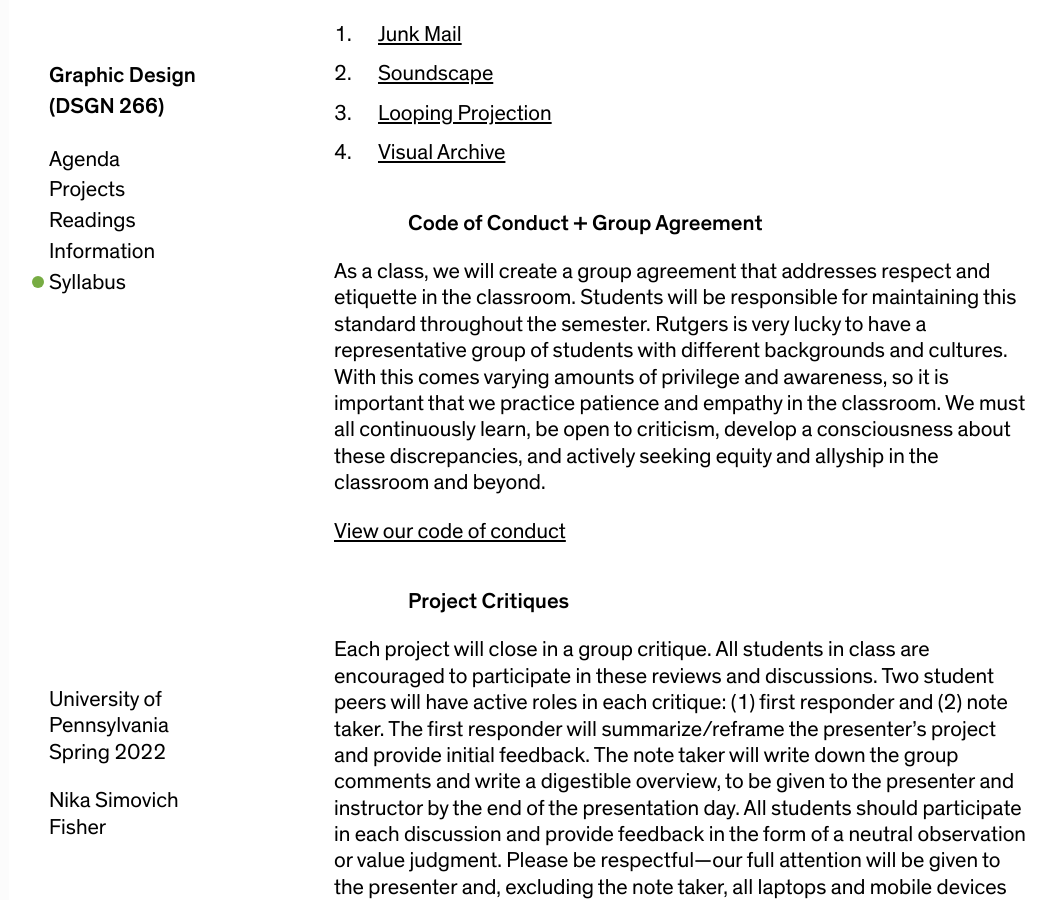
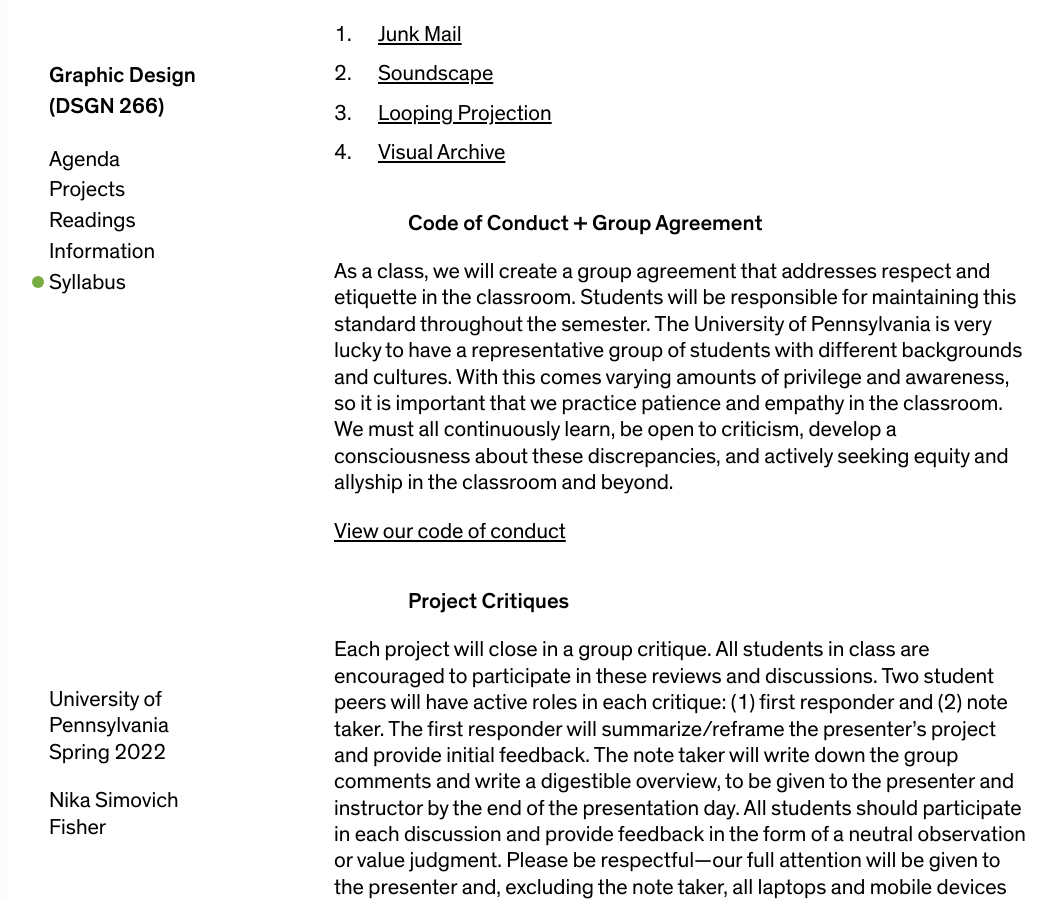
Before and after one commit to nikasimovich/gds22, a Jekyll site: the page built from syllabus.md, in a window 1280 px wide and 900 px high, scrolled down 1108 px. Shown: the whole window, without its empty margins (11-1067 px from the left). Built offline with Jekyll 4.4.1, drawn with Linux system fonts in a browser that asks for light colours; our own code applies the rules of GitHub Pages for plain Markdown files.

```diff
--- a/syllabus.md
+++ b/syllabus.md
@@ -38,7 +38,7 @@ nikasf@upenn.edu
 
 ### Code of Conduct + Group Agreement
 
-As a class, we will create a group agreement that addresses respect and etiquette in the classroom. Students will be responsible for maintaining this standard throughout the semester. Rutgers is very lucky to have a representative group of students with different backgrounds and cultures. With this comes varying amounts of privilege and awareness, so it is important that we practice patience and empathy in the classroom. We must all continuously learn, be open to criticism, develop a consciousness about these discrepancies, and actively seeking equity and allyship in the classroom and beyond.
+As a class, we will create a group agreement that addresses respect and etiquette in the classroom. Students will be responsible for maintaining this standard throughout the semester. The University of Pennsylvania is very lucky to have a representative group of students with different backgrounds and cultures. With this comes varying amounts of privilege and awareness, so it is important that we practice patience and empathy in the classroom. We must all continuously learn, be open to criticism, develop a consciousness about these discrepancies, and actively seeking equity and allyship in the classroom and beyond.
 
 [View our code of conduct](https://paper.dropbox.com/doc/S22-Penn-Graphic-Design-Names-and-Code-of-Conduct--BZ3Gc9U_QPH5F7~SQ8WyXdilAQ-rkH72Alu2IHxolZiOxZmz)
 
```
Also changed, not shown: _agendas/week-2.md (added, +22 -0 lines), README.md.
